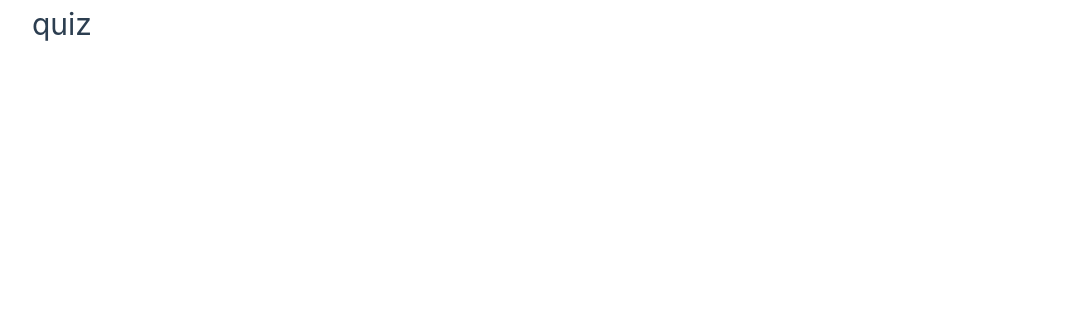
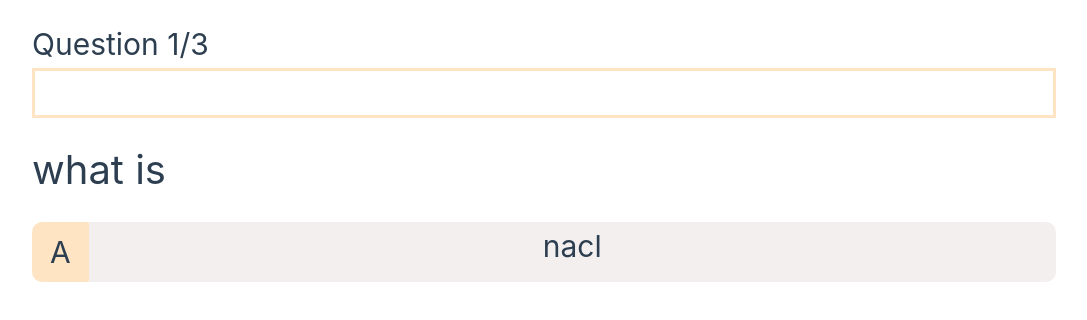
Before and after one commit to ZheerBarzan/project-quiz, a Vue app: page /quiz/1 in a window 1280 px wide. Shown: the top 320 px of the page, without its empty margins (160-1247 px from the left). Built offline with nearby package versions, Linux system fonts and the light colour scheme.

Commit message:
made a design of the quiz section

```diff
--- a/src/views/QuizView.vue
+++ b/src/views/QuizView.vue
@@ -1,7 +1,97 @@
+<script setup>
+
+
+
+
+</script>
+
+
+
 <template>
 
 <div>
-    <h1>quiz </h1>
+    <header>
+        <h4>Question 1/3</h4>
+        <div class="bar">
+            <div class="completion"></div>
+        </div>
+    </header>
+
+    <div>
+        <div class="question-container">
+            <h1 class="question">what is </h1>
+
+        </div>
+        <div class="answer-container">
+            <div class="option">
+                <p class="option-lable">A</p>
+                <div class="option-value">
+                    <p>nacl</p>
+                </div>
+            </div>
+        </div>
+    </div>
+
 </div>
 
 </template>
+
+<style scoped>
+
+header{
+    margin-top: 20px;
+}
+header h4{
+    font-size: 30px;
+}
+.bar{
+    width: 100%;
+    height: 50px;
+    border: 3px solid bisque;
+}
+.completion{
+    height: 100%;
+    width: 0%;
+background-color: bisque;
+
+}
+.question-container{
+    margin-top: 20px;
+
+}
+.question{
+    font-size: 40px;
+    margin-bottom: 20px;
+
+}
+.option{
+    display: flex;
+    margin-bottom: 20px;
+    cursor: pointer;
+}
+.option-lable{
+    background-color: bisque;
+    width: 60px;
+    height: 60px;
+    font-size: 30px;
+    display: flex;
+    align-items: center;
+    justify-content: center;
+    border-radius: 10px 1px 1px 10px;
+
+
+}
+
+.option-value{
+    width: 100%;
+    background-color: rgba(244, 239, 239,1);
+    font-size: 30px;
+    border-radius: 1px 10px 10px 1px;
+    justify-content: center;
+    align-items: center;
+    text-align: center;
+    padding: 0 20px;
+
+
+}
+</style>
```
